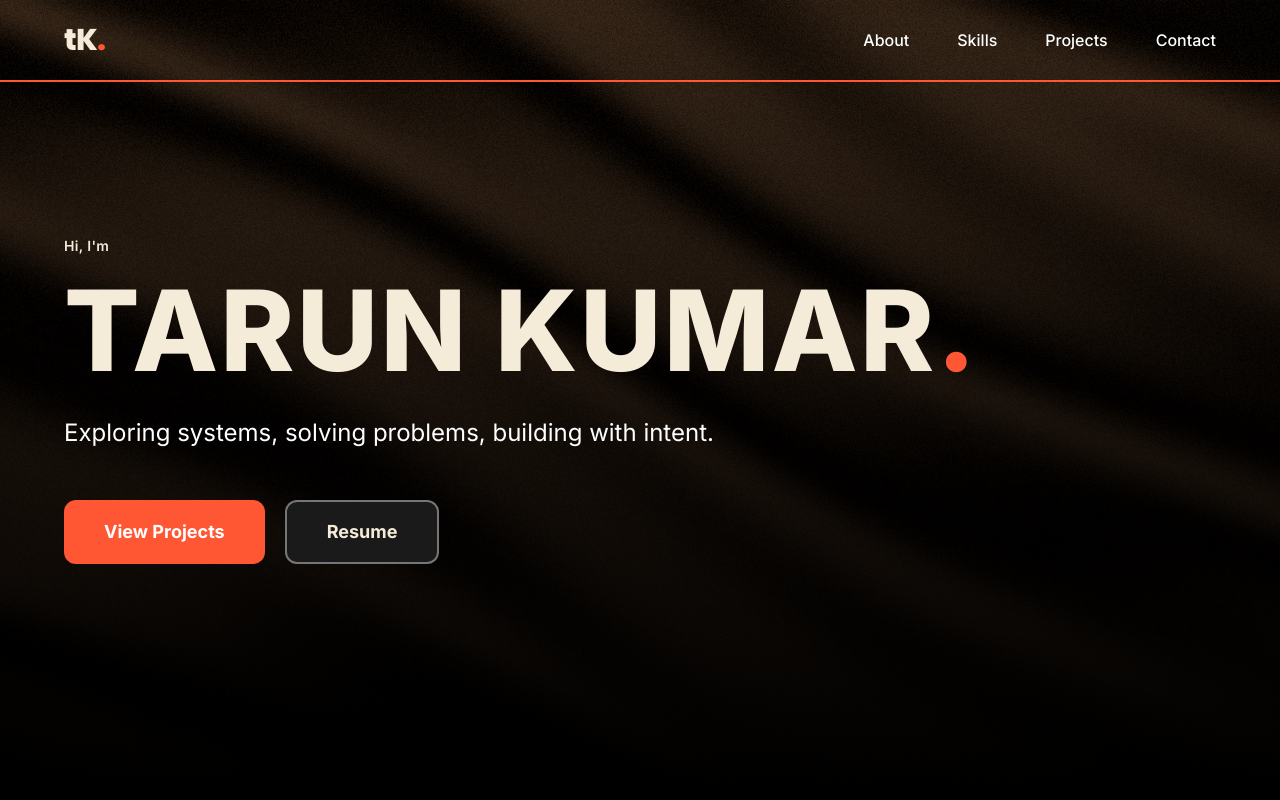
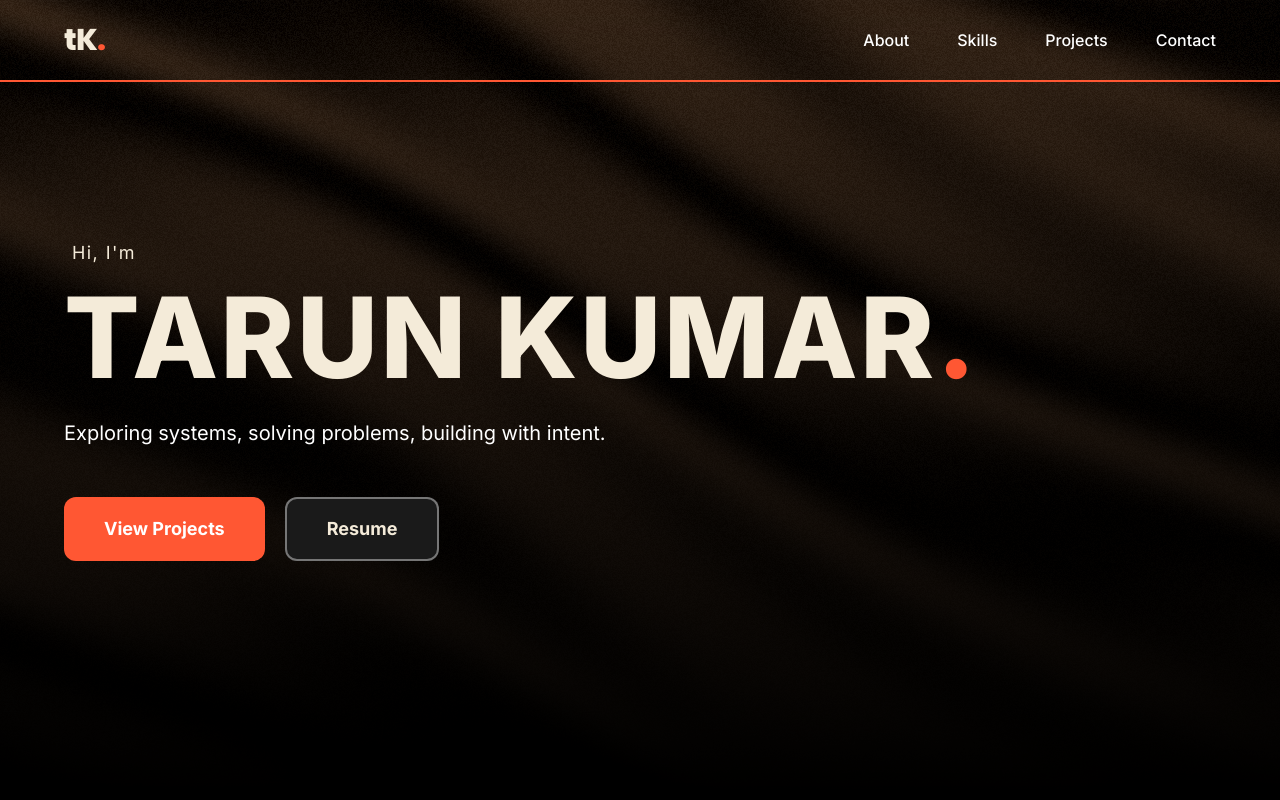
Before and after one commit to tarun7kumar/portfolio, a Next.js app: page / in a window 1280 px wide. Shown: the top 800 px of the page. Built offline with nearby package versions, Linux system fonts and the light colour scheme; some icons are missing.

Commit message:
hero page updated.

```diff
--- a/components/Hero.tsx
+++ b/components/Hero.tsx
@@ -26,17 +26,17 @@ export default function Hero() {
             <div className="relative z-10 max-w-7xl mx-auto h-screen flex items-center px-8 md:px-16">
                 <div className="max-w-4xl relative z-10 w-full">
                     <motion.div style={{ filter: blurFilter, opacity: opacityFade }}>
-                        <p className="text-[#F4EBD9] mb-4 text-sm tracking-wide font-semibold">
+                        <p className="font-inter text-lg font-light tracking-[0.08em] text-[#F4EBD9] mb-3 ml-1 md:ml-2">
                             Hi, I'm
                         </p>
                     </motion.div>
 
-                    <h1 className="text-7xl md:text-[7rem] font-extrabold text-[#F4EBD9] tracking-[0.02em] uppercase font-sora leading-[1.05] mb-6 whitespace-nowrap">
+                    <h1 className="font-inter text-7xl md:text-[7rem] font-extrabold text-[#F4EBD9] tracking-[0.02em] uppercase leading-[1.05] mb-0 whitespace-nowrap">
                         TARUN KUMAR<span className="text-[#FF5733]">.</span>
                     </h1>
 
                     <motion.div style={{ filter: blurFilter, opacity: opacityFade }}>
-                        <p className="text-xl md:text-2xl text-[#FFFFFF] leading-relaxed font-inter max-w-2xl">
+                        <p className="font-inter text-lg md:text-xl font-light text-[#FFFFFF] mt-5 leading-relaxed max-w-2xl">
                             Exploring systems, solving problems, building with intent.
                         </p>
 
```
